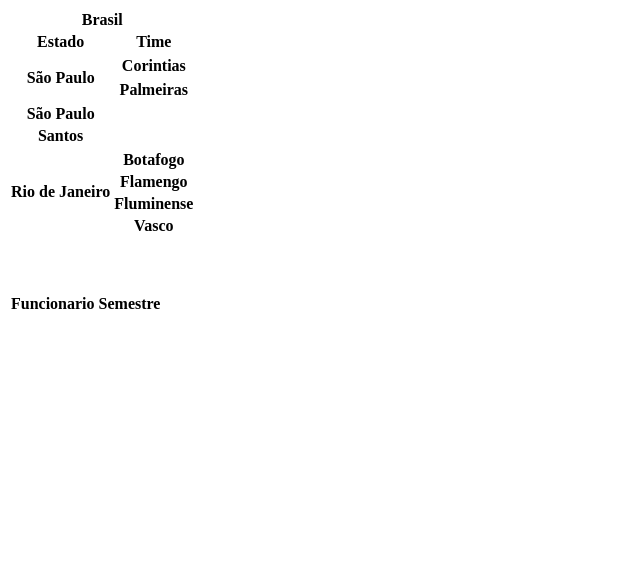
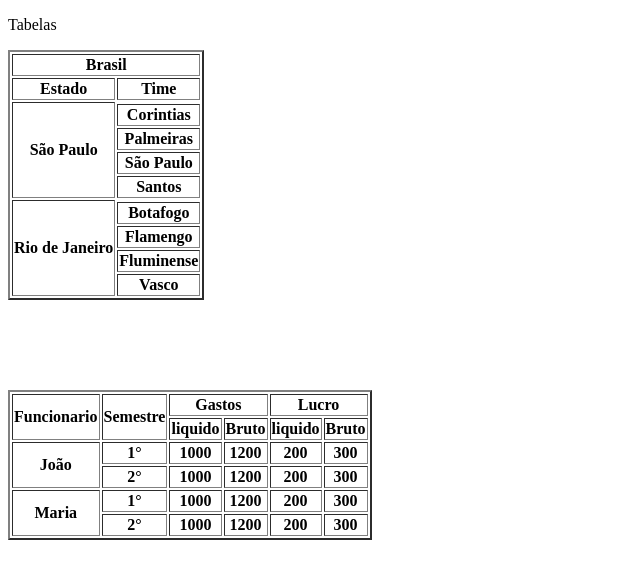
Before and after one commit to 32jonathan32/-CCN1, a plain HTML site: page Aula 07/index.html in a window 1280 px wide. Shown: the whole page, without its empty margins (0-640 px from the left). Drawn offline with Linux system fonts and the light colour scheme.

Commit message:
Update index.html

```diff
--- a/Aula 07/index.html
+++ b/Aula 07/index.html
@@ -5,7 +5,11 @@
     <meta name="viewport" content="width=device-width, initial-scale=1.0">
     <title>Aula 07- Tabela</title>
 </head>
-<table 1>
+<P>Tabelas</P>
+
+<body>
+
+    <table border="2"1>
         <thead>
             <tr>
                 <th colspan="2">Brasil</th>
@@ -18,37 +22,77 @@
         <tbody>
             <tr>
                 <th rowspan="5">São Paulo</th>
+
+                    <tr><th>Corintias</th></tr>
+                    <tr><th>Palmeiras</th></tr>
+                    <tr><th>São Paulo</th></tr>
+                    <tr><th>Santos</th></tr>
+
+                <th rowspan="5">Rio de Janeiro</th>
+
+                    <tr><th>Botafogo</th></tr>
+                    <tr><th>Flamengo</th></tr>
+                    <tr><th>Fluminense</th></tr>
+                    <tr><th>Vasco</th></tr>
             </tr>
+        </tbody>
+    </table>
+<br>
+<br>
 
-            <tr><th>Corintias</th><tr>
-            </tr><th>Palmeiras</th><tr>
-            </tr><th>São Paulo</th></tr>
-            </tr><th>Santos</th></tr>
-
-        <tr>
-            <th rowspan="5">Rio de Janeiro</th>
-        </tr>
-            </tr><th>Botafogo</th></tr>
-            </tr><th>Flamengo</th></tr>
-            </tr><th>Fluminense</th></tr>
-            </tr><th>Vasco</th></tr>
-    </tbody>
-<table 2>
+<table border="2"2>
     <br>
     <br>
     <br>
     <thead>
-    <tr>
+
             <th rowspan="2"> Funcionario</th>
             <th rowspan="2"> Semestre </th>
+            <th colspan="2">Gastos</th>
+            <th colspan="2">Lucro</th>
+                <tr>
+                    <th>liquido</th>
+                    <th>Bruto</th>
+                    <th>liquido</th>
+                    <th>Bruto</th>
+                </tr>
+
+    </thead>
+    <tbody>
+        <tr>
+            <th rowspan="2">João</th>
+                <th>1°</th>
+                <th>1000</th>
+                <th>1200</th>
+                <th>200</th>
+                <th>300</th>
+            <tr>
+                <th>2°</th>
+                <th>1000</th>
+                <th>1200</th>
+                <th>200</th>
+                <th>300</th>
+            </tr>
+        </tr>
+        <tr>
+            <th rowspan="2">Maria</th>
+                <th>1°</th>
+                <th>1000</th>
+                <th>1200</th>
+                <th>200</th>
+                <th>300</th>
+            <tr>
+                <th>2°</th>
+                <th>1000</th>
+                <th>1200</th>
+                <th>200</th>
+                <th>300</th>
+            </tr>
 
         </tr>
-</thead>
+    </tbody>
+</table>
 
-
-
-
-<body>
 
 </body>
 </html>
```
Lines whose indentation alone changed are shown as unchanged.
